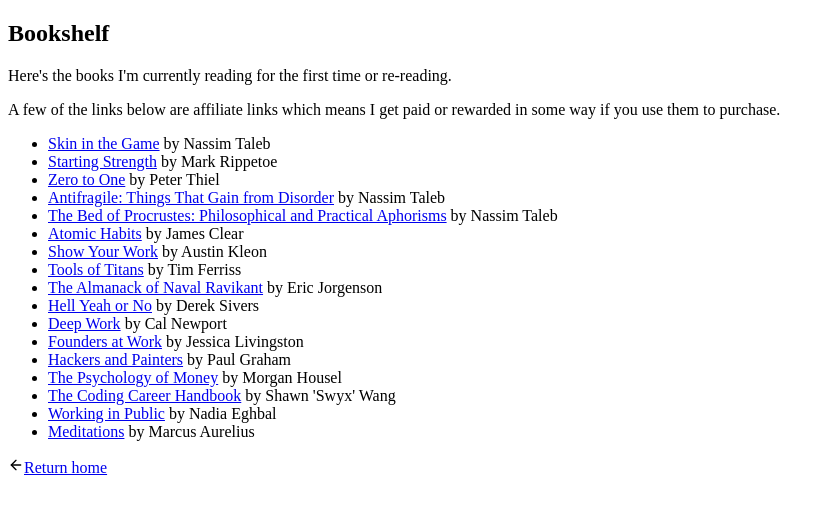
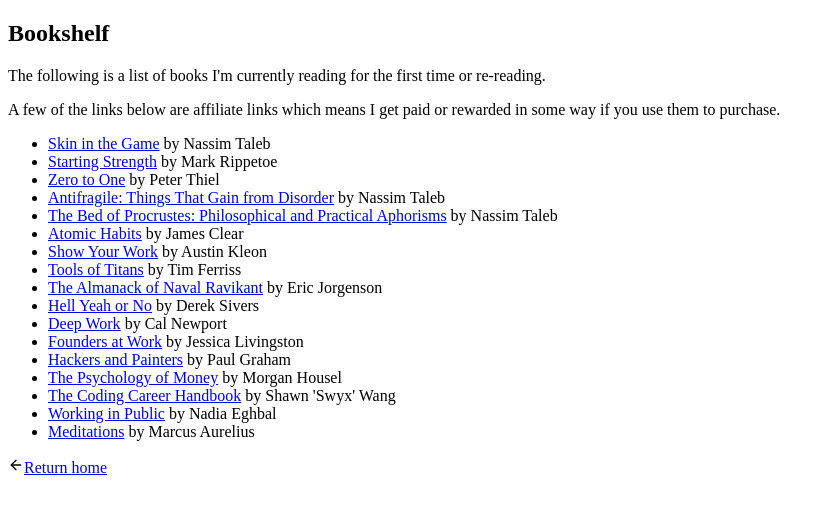
Before and after one commit to denniskigen/denniskigen.com, a Next.js app: page /bookshelf in a window 1280 px wide. Shown: the top 514 px of the page, without its empty margins (0-835 px from the left). Built offline with nearby package versions, Linux system fonts and the light colour scheme.

Commit message:
(feat) Show react weather in projects list and fix bookshelf grammar

```diff
--- a/pages/bookshelf.js
+++ b/pages/bookshelf.js
@@ -10,8 +10,8 @@
           Bookshelf
         </h1>
         <p className="mt-8">
-          Here's the books I'm currently reading for the first time or
-          re-reading.
+          The following is a list of books I'm currently reading for the first
+          time or re-reading.
         </p>
         <p className="mt-8">
           A few of the links below are affiliate links which means I get paid or
--- a/pages/index.js
+++ b/pages/index.js
@@ -85,7 +85,7 @@
           <h2 className="text-lg font-medium text-neutral-600 dark:text-neutral-400">
             Projects
           </h2>
-          <section className="mt-4 flex space-x-10">
+          <section className="mt-4 flex space-x-5 md:space-x-10">
             <div className="mt-4 space-y-2 flex-1">
               <h3>
                 <ExternalLink href="https://ampath-forms.vercel.app">
@@ -142,7 +142,7 @@
                 open-source EMR.
               </p>
             </div>
-            <div className="mt-4 hidden md:block space-y-2 flex-1">
+            <div className="mt-4 space-y-2 flex-1">
               <h3>
                 <ExternalLink href="https://react-weather.denniskigen.com">
                   <span className="flex items-center">
```
